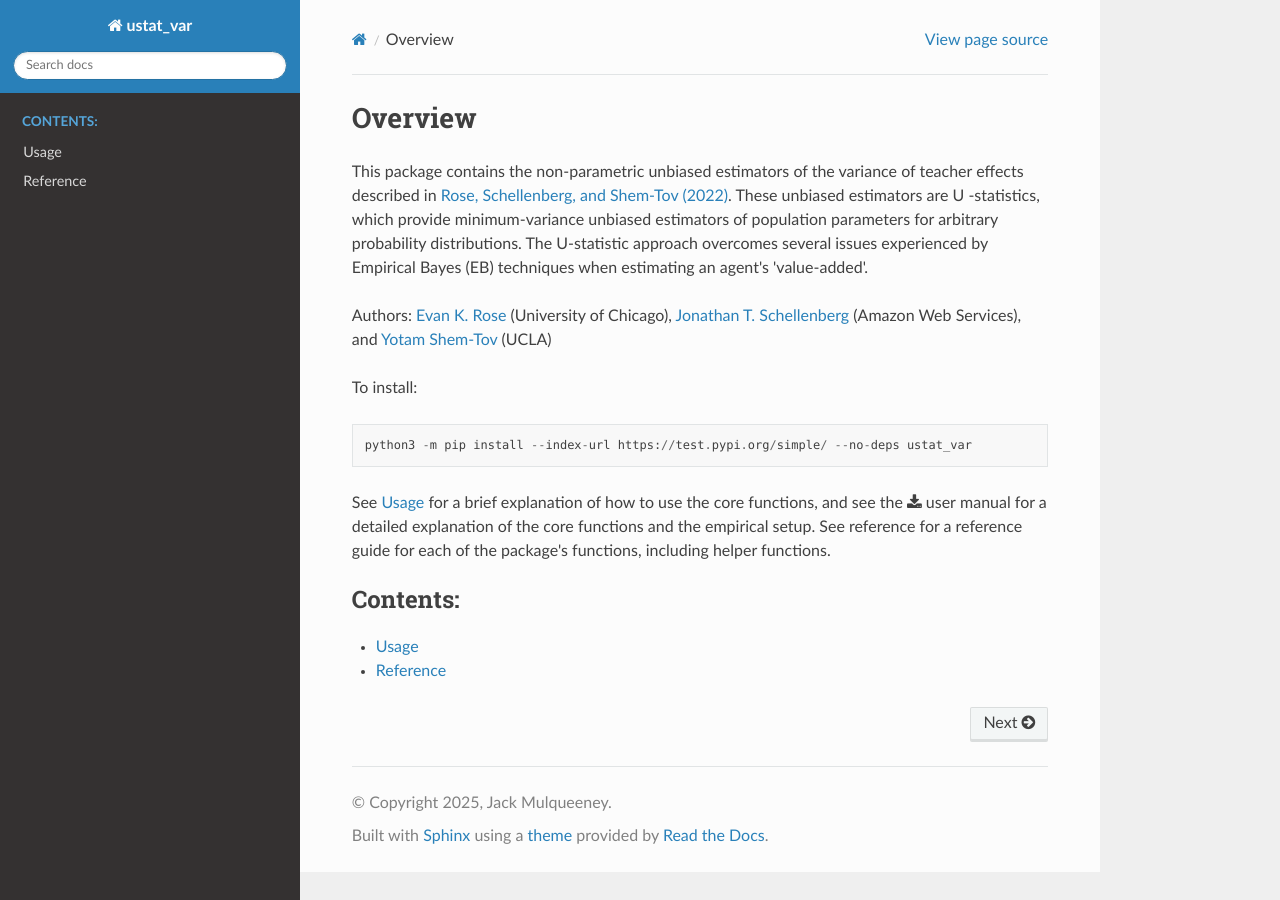
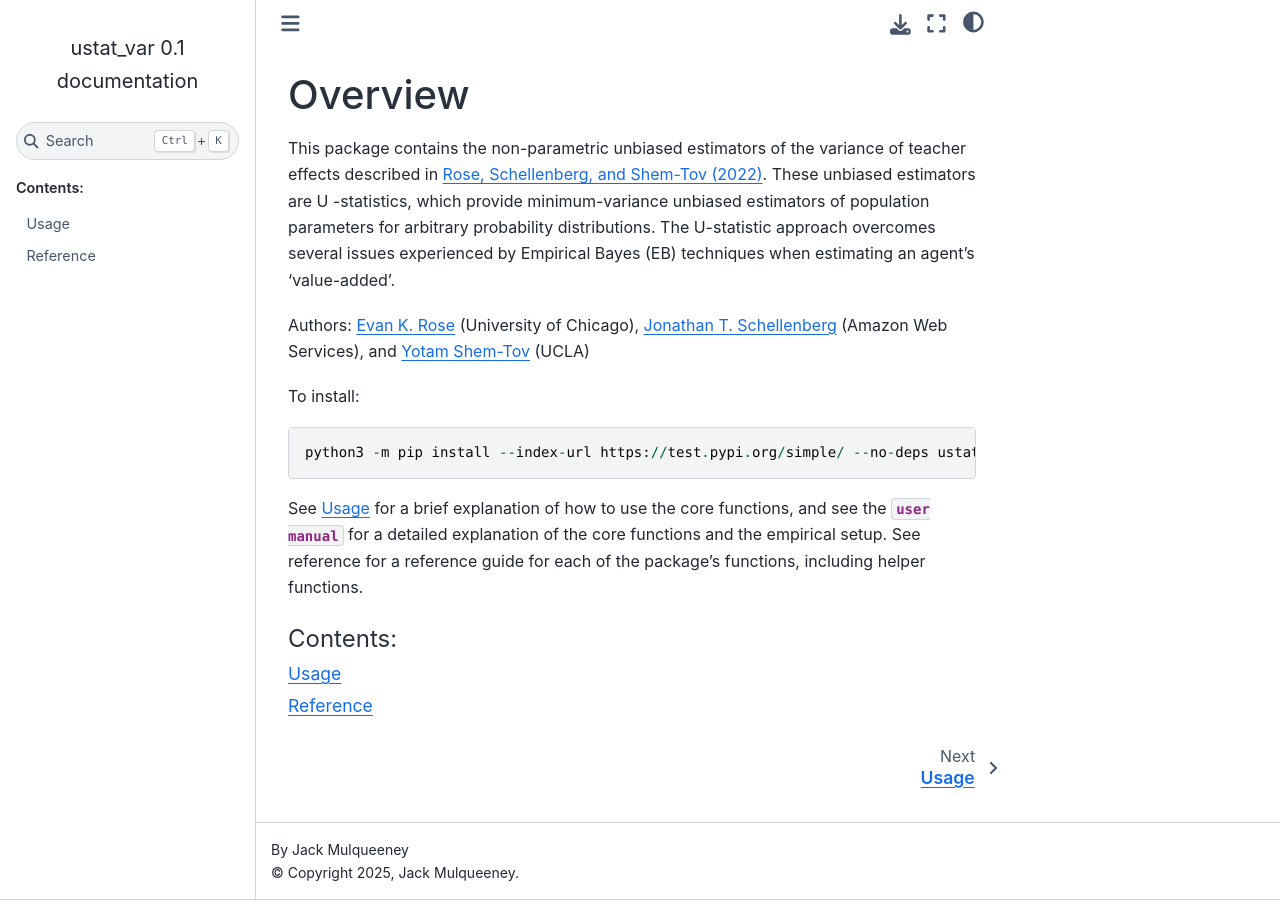
Before and after one commit to jkmulq/ustat_var, a Sphinx documentation site: the page built from docs/source/index.rst, in a window 1280 px wide. Built offline with Sphinx 7.4.7 and the Sphinx Book theme 1.1.4, drawn with Linux system fonts in a browser that asks for light colours; pages that are not in the unit, such as notebooks, are missing from menus.

Commit message:
update theme for better sphinx compatability

```diff
--- a/docs/requirements.txt
+++ b/docs/requirements.txt
@@ -1,3 +1,2 @@
-sphinx==8.1.3
-sphinx-rtd-theme==1.3.0rc1
+sphinx
 sphinx-autodoc-typehints
--- a/docs/source/conf.py
+++ b/docs/source/conf.py
@@ -30,14 +30,13 @@ autosummary_generate = True
 templates_path = ['_templates']
 exclude_patterns = []
 
-language = 'English'
 
 # -- Options for HTML output -------------------------------------------------
 # https://www.sphinx-doc.org/en/master/usage/configuration.html#options-for-html-output
 
 
 # -- Options for HTML output
-html_theme = 'sphinx_rtd_theme'
+html_theme = 'sphinx_book_theme'
 
 # -- Options for EPUB output
 epub_show_urls = 'footnote'
```
